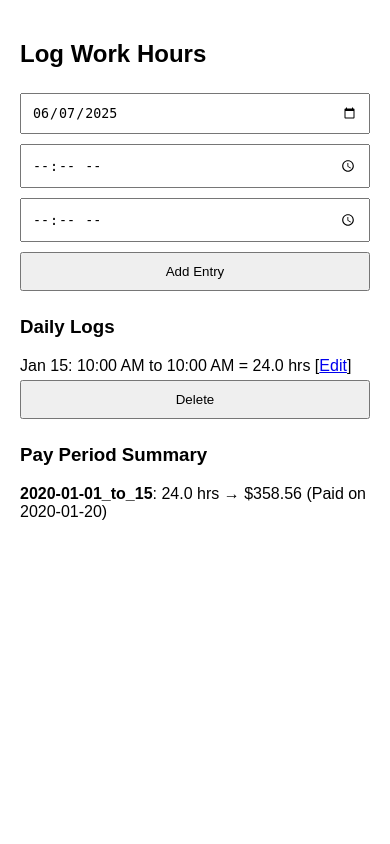
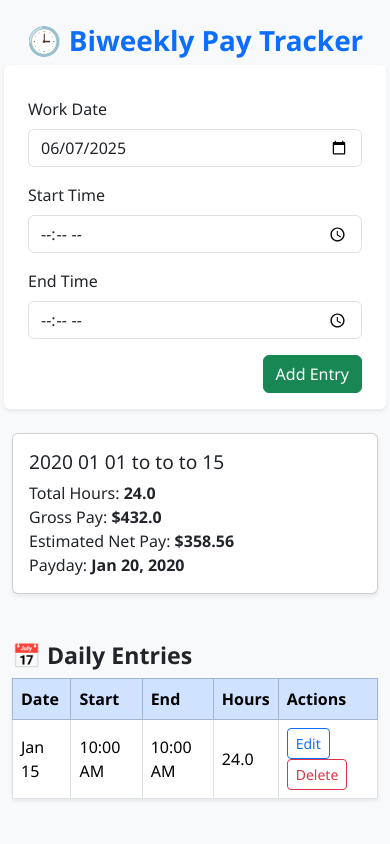
Before and after one commit to dhirajdc200/biweekly-pay-tracker, a Flask app: page / in a window 390 px wide. Run offline with Flask 3, Linux system fonts and the light colour scheme; tables that the repository leaves empty hold one stand-in row (values such as "Sample post").

Commit message:
Improved UI with Bootstrap and added responsive design

```diff
--- /dev/null
+++ b/static/style.css
@@ -0,0 +1,15 @@
+body {
+  font-family: 'Segoe UI', sans-serif;
+}
+
+h1, h2, h3 {
+  font-weight: 600;
+}
+
+.card-title {
+  font-size: 1.2rem;
+}
+
+.table th, .table td {
+  vertical-align: middle;
+}
--- a/templates/index.html
+++ b/templates/index.html
@@ -1,47 +1,78 @@
 <!DOCTYPE html>
-<html>
+<html lang="en">
 <head>
   <meta charset="UTF-8">
+  <title>Biweekly Pay Tracker</title>
   <meta name="viewport" content="width=device-width, initial-scale=1">
-    <title>Biweekly Pay Tracker</title>
-    <style>
-        body { font-family: sans-serif; padding: 20px; max-width: 600px; margin: auto; }
-        input, button { width: 100%; padding: 10px; margin: 5px 0; box-sizing: border-box; }
-        ul { padding-left: 0; list-style: none; }
-        li { margin-bottom: 10px; }
-        .summary, .day-log { margin-top: 20px; }
-    </style>
+  <link href="https://cdn.jsdelivr.net/npm/bootstrap@5.3.3/dist/css/bootstrap.min.css" rel="stylesheet">
+  <link rel="stylesheet" href="{{ url_for('static', filename='style.css') }}">
 </head>
-<body>
-    <h2>Log Work Hours</h2>
-    <form method="post">
-        <input type="date" name="date" value="{{ today }}" required>
-        <input type="time" name="start" required>
-        <input type="time" name="end" required>
-        <button type="submit">Add Entry</button>
+<body class="bg-light">
+
+  <div class="container py-4">
+    <h1 class="text-center mb-4 text-primary">🕒 Biweekly Pay Tracker</h1>
+
+    <form method="POST" class="row g-3 mb-4 bg-white p-3 rounded shadow-sm">
+      <div class="col-md-4">
+        <label for="date" class="form-label">Work Date</label>
+        <input type="date" name="date" value="{{ today }}" class="form-control" required>
+      </div>
+      <div class="col-md-4">
+        <label for="start" class="form-label">Start Time</label>
+        <input type="time" name="start" class="form-control" required>
+      </div>
+      <div class="col-md-4">
+        <label for="end" class="form-label">End Time</label>
+        <input type="time" name="end" class="form-control" required>
+      </div>
+      <div class="col-12 text-end">
+        <button type="submit" class="btn btn-success">Add Entry</button>
+      </div>
     </form>
 
-    <div class="day-log">
-        <h3>Daily Logs</h3>
-        <ul>
+    {% for period, info in summary.items() %}
+      <div class="card mb-3 shadow-sm">
+        <div class="card-body">
+          <h5 class="card-title">{{ period.replace('_', ' to ').replace('-', ' ') }}</h5>
+          <p class="card-text">
+            Total Hours: <strong>{{ info.total_hours | round(2) }}</strong><br>
+            Gross Pay: <strong>${{ info.gross }}</strong><br>
+            Estimated Net Pay: <strong>${{ info.net }}</strong><br>
+            Payday: <strong>{{ info.payday.strftime('%b %d, %Y') }}</strong>
+          </p>
+        </div>
+      </div>
+    {% endfor %}
+
+    <h3 class="mt-5">📅 Daily Entries</h3>
+    <table class="table table-bordered table-hover bg-white shadow-sm">
+      <thead class="table-primary">
+        <tr>
+          <th>Date</th>
+          <th>Start</th>
+          <th>End</th>
+          <th>Hours</th>
+          <th>Actions</th>
+        </tr>
+      </thead>
+      <tbody>
         {% for d in day_details %}
-            <li>{{ d.date }}: {{ d.start }} to {{ d.end }} = {{ d.hours }} hrs
-                [<a href="/edit/{{ d.id }}">Edit</a>]
-                <form action="/delete/{{ d.id }}" method="post" style="display:inline;">
-                    <button type="submit" onclick="return confirm('Delete this entry?');">Delete</button>
+        <tr>
+          <td>{{ d.date }}</td>
+          <td>{{ d.start }}</td>
+          <td>{{ d.end }}</td>
+          <td>{{ d.hours }}</td>
+          <td>
+            <a href="{{ url_for('edit_entry', entry_id=d.id) }}" class="btn btn-sm btn-outline-primary">Edit</a>
+            <form action="{{ url_for('delete_entry', entry_id=d.id) }}" method="POST" style="display:inline;">
+              <button type="submit" class="btn btn-sm btn-outline-danger">Delete</button>
             </form>
-            </li>
+          </td>
+        </tr>
         {% endfor %}
-        </ul>
+      </tbody>
+    </table>
   </div>
 
-    <div class="summary">
-        <h3>Pay Period Summary</h3>
-        <ul>
-            {% for period, data in summary.items() %}
-            <li><strong>{{ period }}</strong>: {{ data.total_hours|round(2) }} hrs → ${{ data.net }} (Paid on {{ data.payday }})</li>
-            {% endfor %}
-        </ul>
-    </div>
 </body>
 </html>
```
Also changed, not shown: templates/edit.html (+27 -18 lines). Lines whose indentation alone changed are shown as unchanged.
